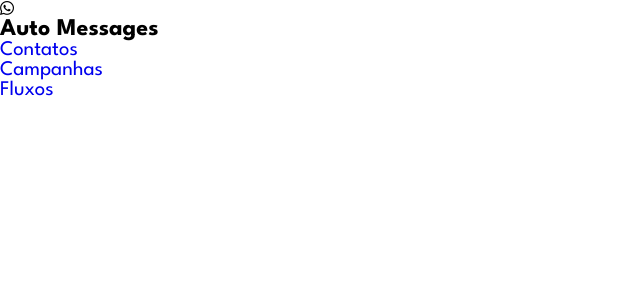
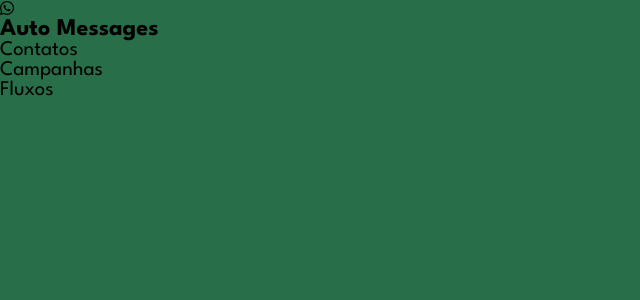
Before and after one commit to rodrigodesouzasantos97/AutoMessagesWhatsapp, a React (Vite) app in the folder frontend/: page / in a window 1280 px wide. Shown: the top 300 px of the page, without its empty margins (0-640 px from the left). Built offline with nearby package versions, Linux system fonts and the light colour scheme.

Commit message:
style: change body background color and a color

```diff
--- a/frontend/src/index.css
+++ b/frontend/src/index.css
@@ -5,9 +5,14 @@
     font-family: "League Spartan", sans-serif;
 }
 
+body{
+    background-color: #286e48;
+}
+
 a{
     text-decoration: none;
     font-size: 1.3rem;
+    color: #000;
 }
 
 ul{
```
